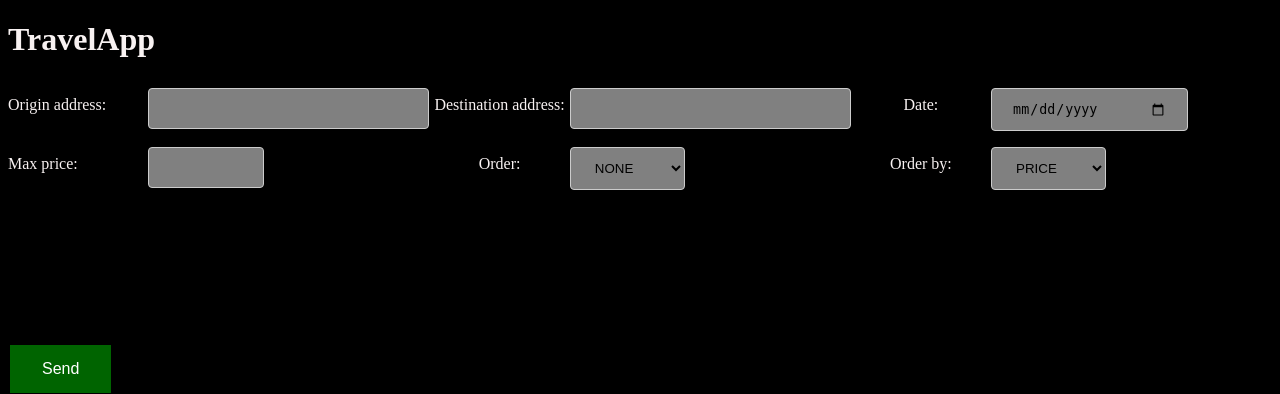
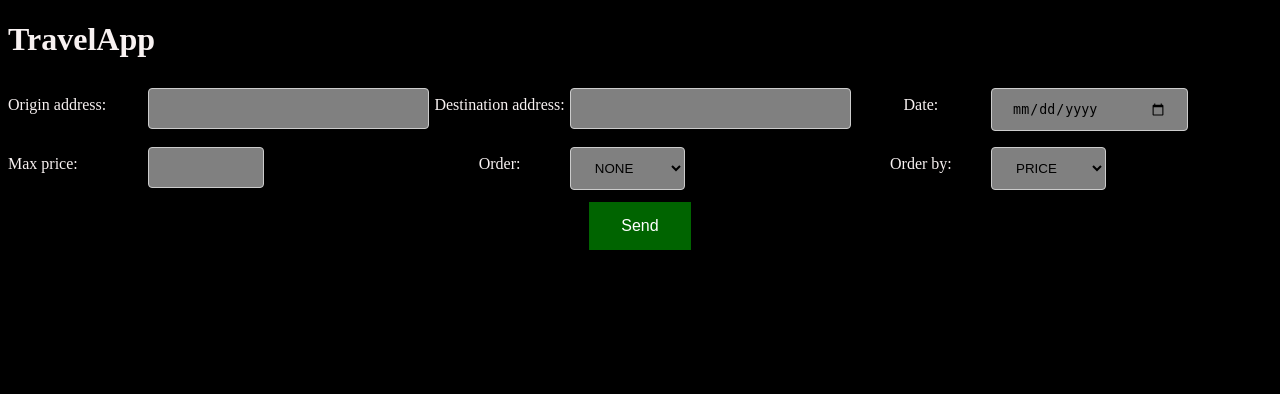
Before and after one commit to andriu99/TFGViajes, a Django app: page / in a window 1280 px wide. Shown: the top 394 px of the page. Run offline with Django 3.2, Linux system fonts and the light colour scheme; some libraries are stand-ins or nearby versions.

Commit message:
Logro cambiar la disposición del botón #119

```diff
--- a/project/app/static/style.css
+++ b/project/app/static/style.css
@@ -6,9 +6,9 @@ body {
 .grid-container {
     display: grid;
     grid-template-columns: 0.5fr 1fr 0.5fr 1fr 0.5fr 1fr;
-    grid-template-rows: 0.3fr 0.3fr 2.4fr;
+    grid-template-rows: 0.3fr 0.3fr 0.3fr 2.4fr;
     gap: 0px 0px;
-    grid-template-areas: "L1 F1 L2 F2 L3 F3" "L4 F4 L5 F5 L6 F6" ". . . . . .";
+    grid-template-areas: "L1 F1 L2 F2 L3 F3""L4 F4 L5 F5 L6 F6""button-send button-send button-send button-send button-send button-send"". . . . . .";
 }
 
 .L1 {
@@ -57,6 +57,12 @@ body {
 
 .F6 {
     grid-area: F6;
+}
+
+.button-send {
+    grid-area: button-send;
+    display: flex;
+    justify-content: center;
 }
 
 
@@ -108,7 +114,6 @@ body {
     padding: 15px 32px;
     text-align: center;
     text-decoration: none;
-    display: inline-block;
     font-size: 16px;
     margin: 4px 2px;
     cursor: pointer;
--- a/project/app/templates/app/home.html
+++ b/project/app/templates/app/home.html
@@ -80,6 +80,13 @@
         </div>
 
 
+        <div class="button-send">
+
+            <button id="send_button">Send</button>
+        </div>
+
+
+
 
     </div>
 
@@ -88,7 +95,7 @@
 
 
 
-    <button id="send_button">Send</button>
+
 
     <div id="google_map" style="width:85%; height: 500px;"></div>
 
```
